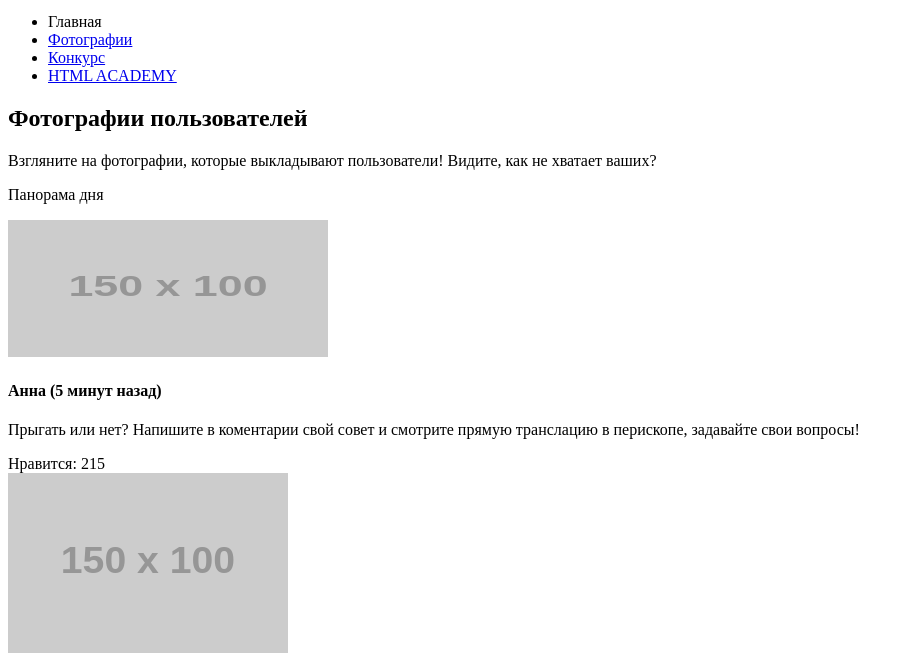
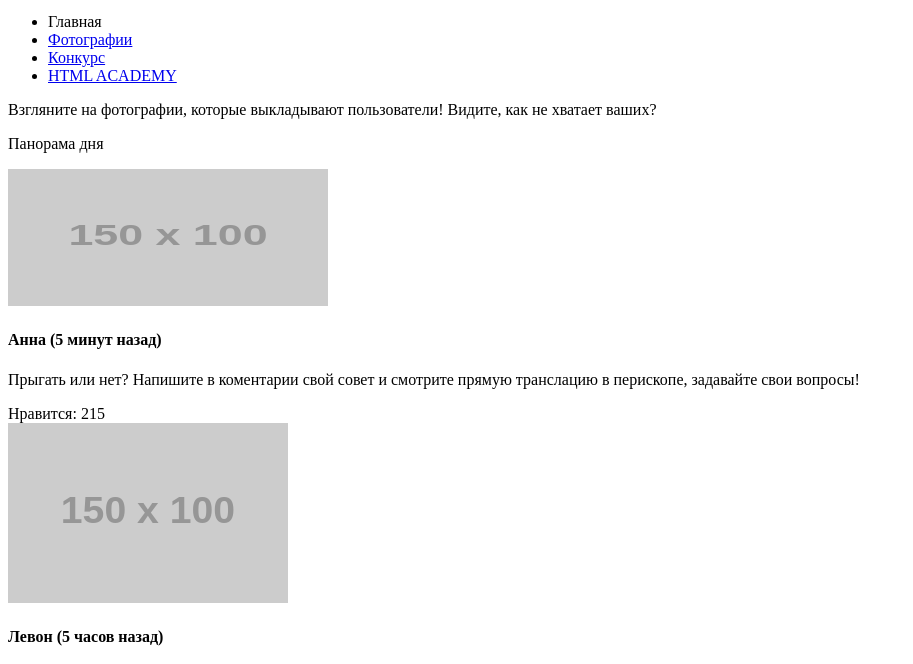
Before and after one commit to IrinaG1090/315863-pink, a website: page source/photo.html in a window 1280 px wide. Shown: the part 58-722 px from the top of the page, without its empty margins (0-913 px from the left). Drawn offline with Linux system fonts and the light colour scheme; placeholder pictures from the web are drawn by us.

Commit message:
end version

```diff
--- a/source/photo.html
+++ b/source/photo.html
@@ -31,10 +31,6 @@
           </div>
         </nav>
       </div>
-      <div class="page-header__wrapper">
-        <section class="intro">
-          <h1 class="intro__header intro__header--photo">Фотографии пользователей</h1>
-        </section>
       </div>
     </header>
     <main class="page-main">
@@ -122,7 +118,6 @@
                   <span class="user-photo-like">2560</span>
                 </div>
               </div>
-          </section>
         </div>
       </section>
       <section class="photo-load">
```
